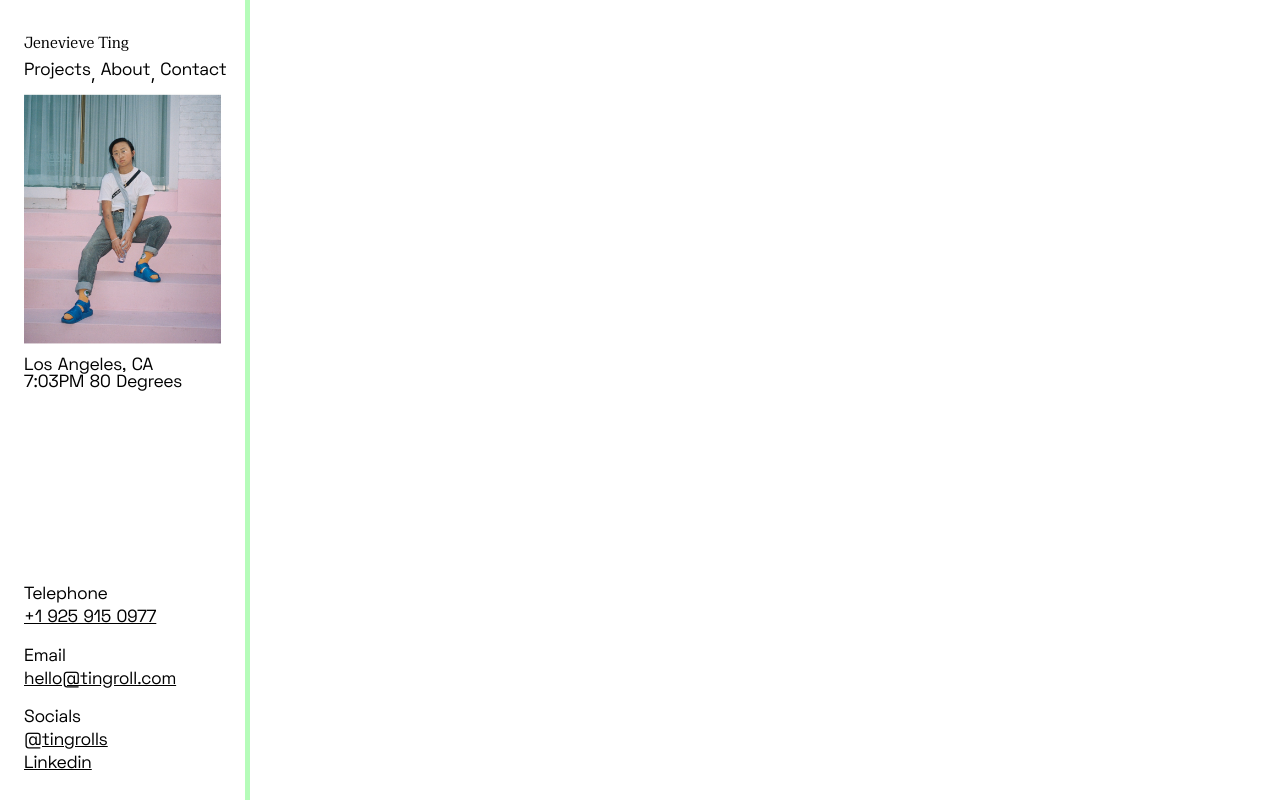
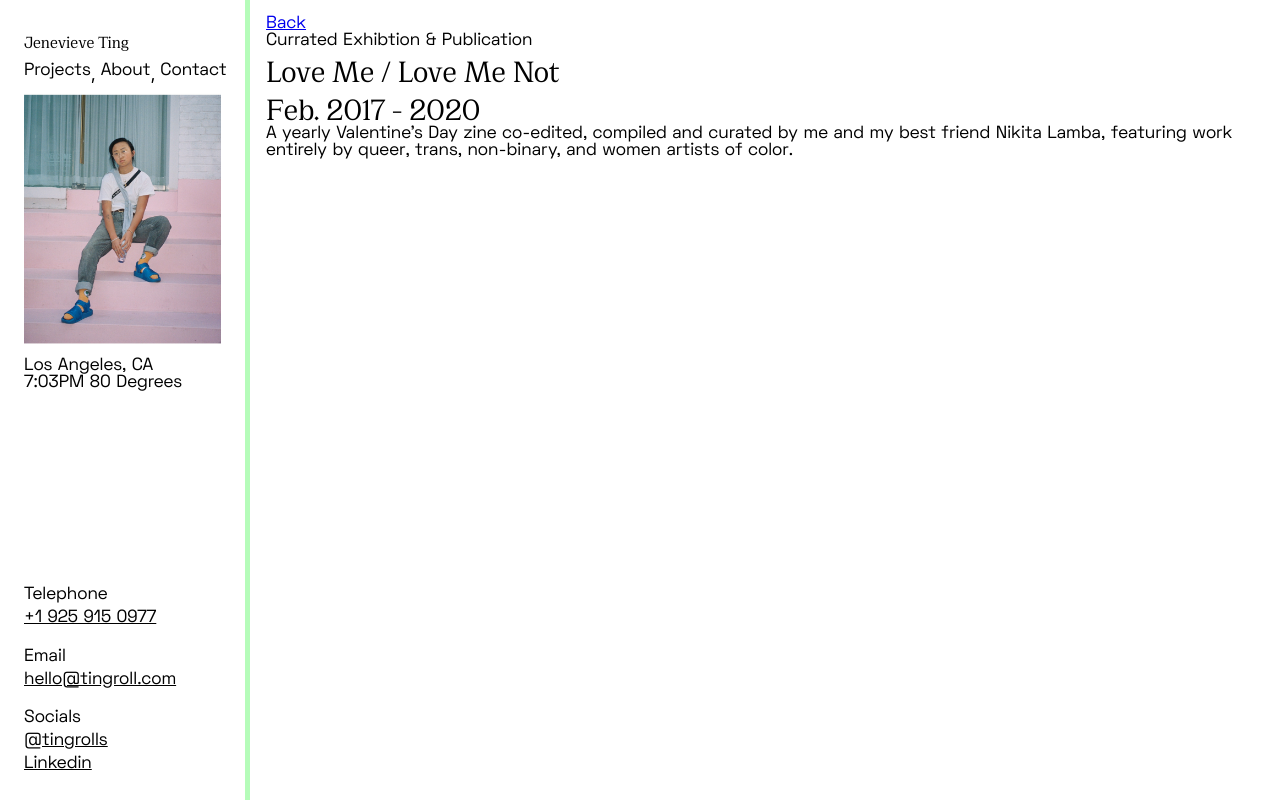
Before and after one commit to brentahrens1/tingroll, a React (Create React App) app: page /0 in a window 1280 px wide. Built offline with nearby package versions, Linux system fonts and the light colour scheme.

Commit message:
adds dynamic routing to projects

```diff
--- a/src/App.js
+++ b/src/App.js
@@ -5,6 +5,7 @@ import { Switch, Route } from 'react-router-dom'
 //components
 import Nav from './components/Nav/Nav'
 import Home from './components/Home/Home'
+import ProjectShow from './components/ProjectShow/ProjectShow';
 
 function App() {
   return (
@@ -12,6 +13,7 @@ function App() {
       <Nav />
       <Switch>
         <Route path="/" exact component={Home} />
+        <Route path={`/:id`} component={ProjectShow} />
       </Switch>
     </div>
   );
--- a/src/components/ProjectShow/ProjectShow.js
+++ b/src/components/ProjectShow/ProjectShow.js
@@ -0,0 +1,27 @@
+import React from 'react'
+
+import { Link } from 'react-router-dom'
+
+import { projects } from '../../const/projects'
+
+import '../../sass/_project-show.scss'
+
+const ProjectShow = ({ match }) => {
+  const project = projects.find((project) => {
+    return parseInt(match.params.id) === project.id
+  })
+
+  return <>
+    {match.isExact && <>
+        <div className='project-show'>
+            <Link to="/"><p>Back</p></Link>
+            <p className="home__content-category">{project.category}</p>
+            <h1 className="home__content-header header">{project.header}</h1>
+            <h1 className="home__content-header date">{project.date}</h1>
+            <p className="home__content-decscription">{project.description}</p>
+        </div>
+    </>}
+  </>
+}
+
+export default ProjectShow
--- a/src/const/projects.js
+++ b/src/const/projects.js
@@ -4,27 +4,27 @@ export const projects = [
         header: 'Love Me / Love Me Not',
         date: 'Feb. 2017 - 2020',
         description: 'A yearly Valentine’s Day zine co-edited, compiled and curated by me and my best friend Nikita Lamba, featuring work entirely by queer, trans, non-binary, and women artists of color.',
-        id: 1
+        id: 0
     },
     {
         category: 'Poetry',
         header: 'QUEER LOVE IS SPACIOUS',
         date: 'July 2020–Present',
         description: 'How can a queer & non-binary lens or "framework" help us to better access other parts of ourselves with a greater sense of love & imagination? This recurring writing, thinking, and feeling workshop focuses on the ways QTBIPOC love can be rooted in & guided by a belief in spaciousness, the ceaseless ebb & flow of our own expansion, and how queerness is its own form of poetry.',
-        id: 2
+        id: 1
     },
     {
         category: 'Currated Exhibtion & Publication',
         header: 'NETFLIX’S “QUEER IS BEAUTIFUL”',
         date: 'August 2020',
         description: 'A Pride variety showcase for LGBTQIA+ artists, musicians, poets (including me!), and comedians for Netflix’s internal team, hosted by Alyssa Edwards. Video performance shot and edited by my dear friend & collaborator Kyoko Takenaka.',
-        id: 3
+        id: 2
     },
     {
         category: 'Currated Exhibtion & Publication',
         header: '“MARRIED TO MOVEMENT” FOR ART BREATHER',
         date: 'June 2020',
         description: 'Organized by my friend Lauren Moon & Kim Ndombe, this piece was written and performed as part of a group art show titled “Art Breather,” an opportunity to take a collective breath and remember that “joy is a form of protest.”',
-        id: 4
+        id: 3
     }
 ]
--- /dev/null
+++ b/src/sass/_project-show.scss
@@ -0,0 +1,8 @@
+@import './mixins';
+@import './variables';
+
+.project-show {
+    margin-left: 250px;
+    padding: 1rem;
+    overflow-x: hidden;
+}
```
